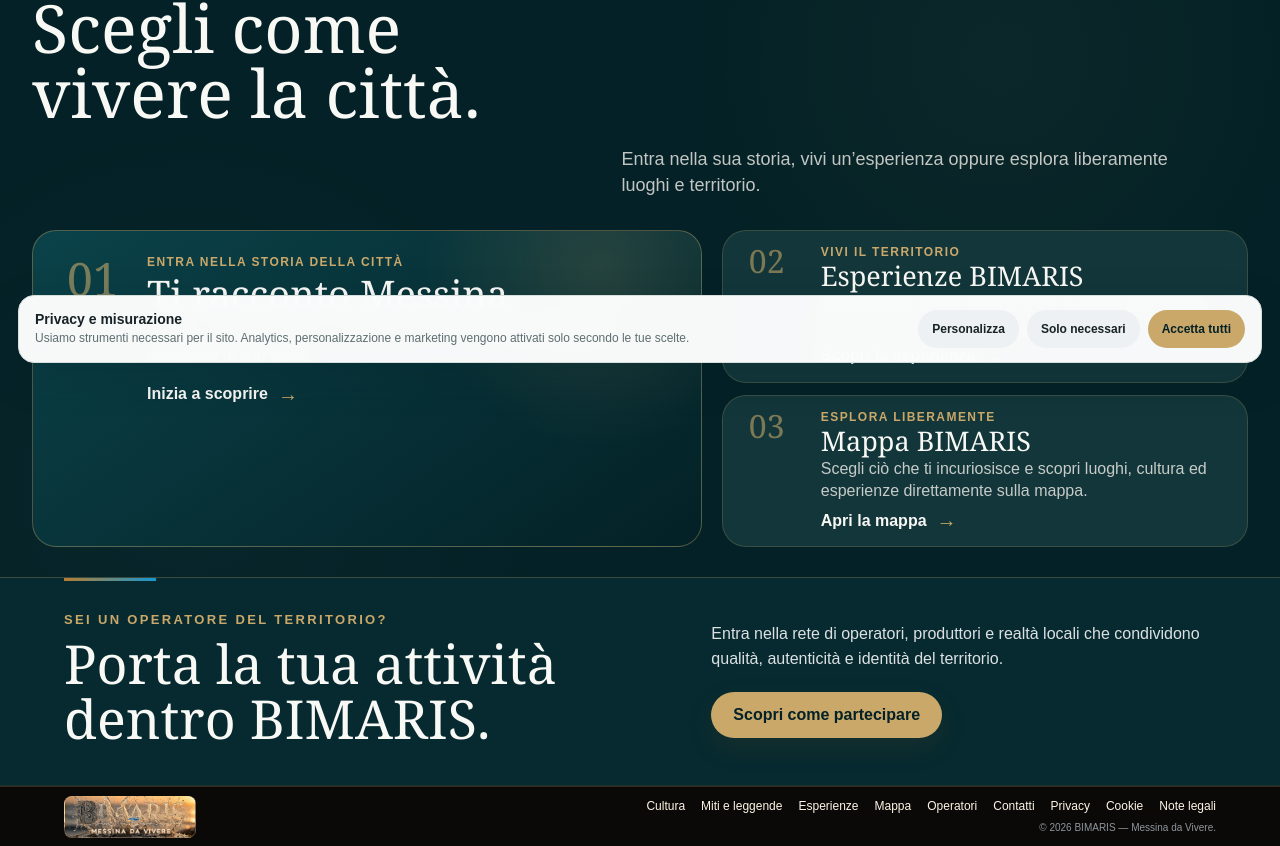
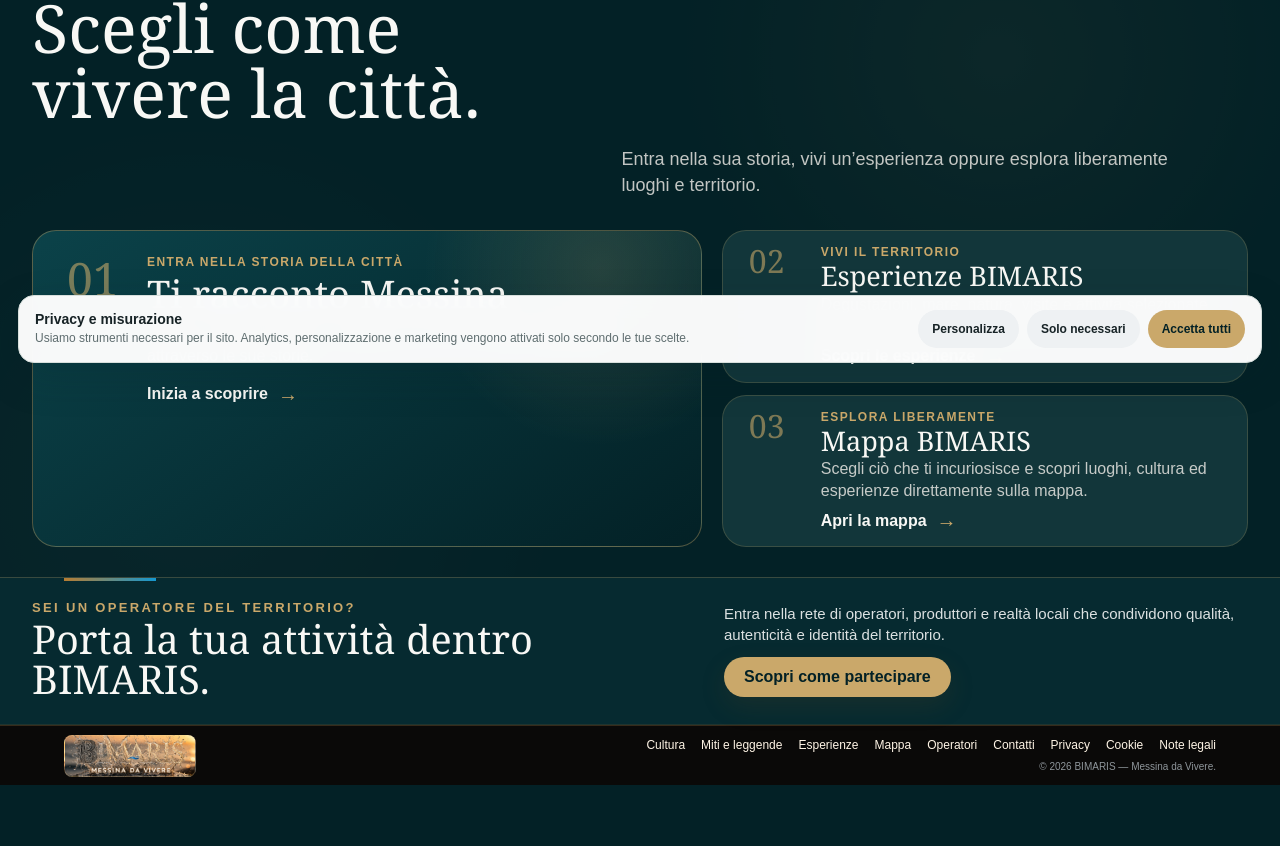
Before and after one commit to giovannibrunetto/bimaris-platform, a Next.js app in the folder apps/web/: page / in a window 1280 px wide. Shown: the part 421-1267 px from the top of the page. After the commit the page ends 1206 px from the top, so only its background shows below. Built offline with nearby package versions, Linux system fonts and the light colour scheme.

Commit message:
Compact home operator CTA band on desktop

```diff
--- a/apps/web/app/home-journey-v2.css
+++ b/apps/web/app/home-journey-v2.css
@@ -5,7 +5,7 @@
 .home-journey-paths-v2 .home-journey-experiences,.home-journey-paths-v2 .home-journey-map{background:#12363a!important}
 .home-journey-paths-v2 .home-journey-path:hover{transform:translateY(-4px)!important}
 
-/* Home operator CTA: distinct B2B closing band without leaving the BIMARIS teal system. */
+/* Home operator CTA: compact B2B closing band, secondary to the consumer journey. */
 .home-operators{background:#062a30!important;border-top-color:rgba(202,168,106,.26)!important}
 .home-operators .home-operator-inner{width:min(100%,1180px);margin:0 auto;grid-template-columns:minmax(0,1.05fr) minmax(360px,.95fr);gap:clamp(48px,7vw,110px);align-items:center}
 .home-operators .home-operator-inner>div:first-child{max-width:600px}
@@ -36,6 +36,16 @@
   .home-journey-secondary .home-journey-path-copy{justify-content:center}
   .home-journey-secondary .home-journey-action{margin-top:4px}
   .home-journey-secondary .home-journey-number{font-size:32px;flex-basis:46px}
+
+  /* Keep the operator invitation clearly secondary and visible as one compact closing band. */
+  .home-operators{padding:22px 0 24px!important;min-height:0!important}
+  .home-operators .home-operator-inner{width:min(100% - 64px,1400px);max-width:1400px;grid-template-columns:minmax(0,1.08fr) minmax(360px,.92fr);gap:clamp(40px,6vw,90px)}
+  .home-operators .home-operator-inner>div:first-child{max-width:650px}
+  .home-operators .home-operator-inner .kicker{margin:0 0 5px!important}
+  .home-operators .home-operator-inner h2{max-width:650px;font-size:clamp(34px,3.1vw,48px);line-height:1;margin:0!important}
+  .home-operators .home-operator-copy{max-width:590px}
+  .home-operators .home-operator-copy p{max-width:590px;margin:0 0 12px;font-size:clamp(15px,1vw,17px);line-height:1.42}
+  .home-operators .home-operator-copy .button{min-height:40px;padding:9px 20px}
 }
 @media(max-width:760px){
   .home-journey-paths-v2{grid-template-columns:1fr}
```
